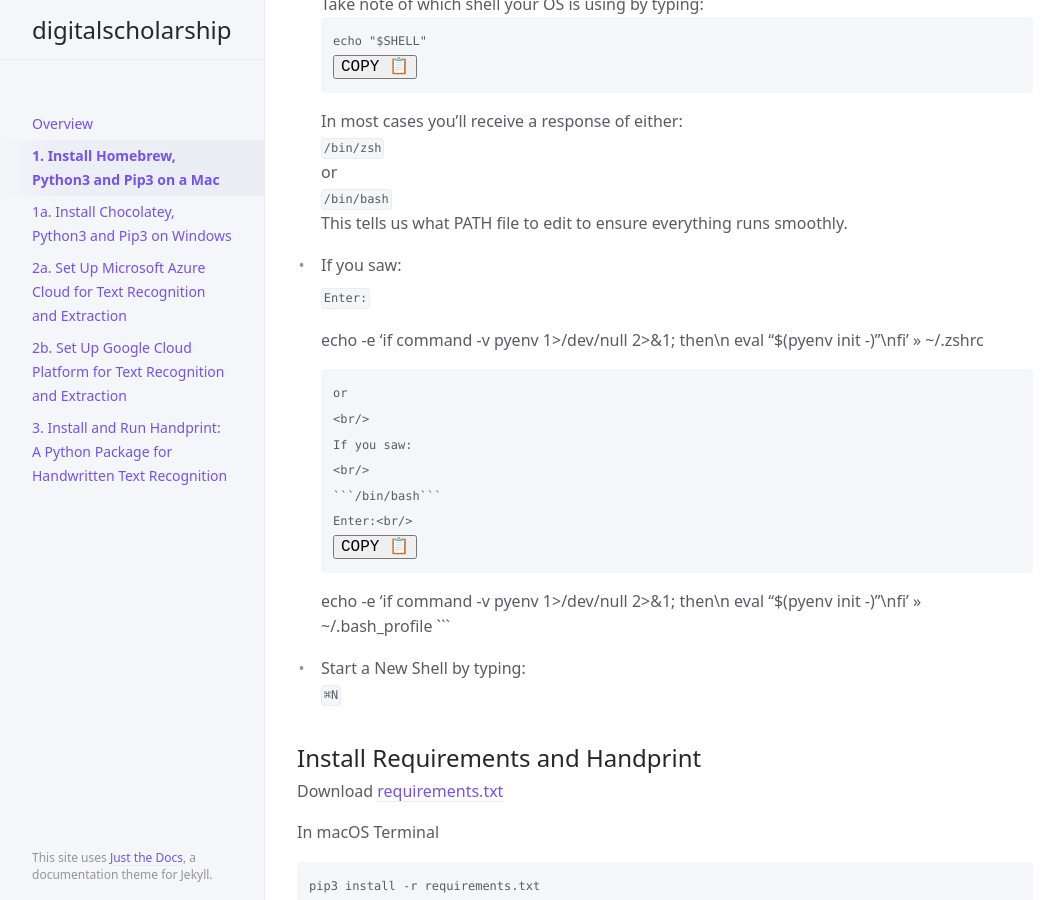
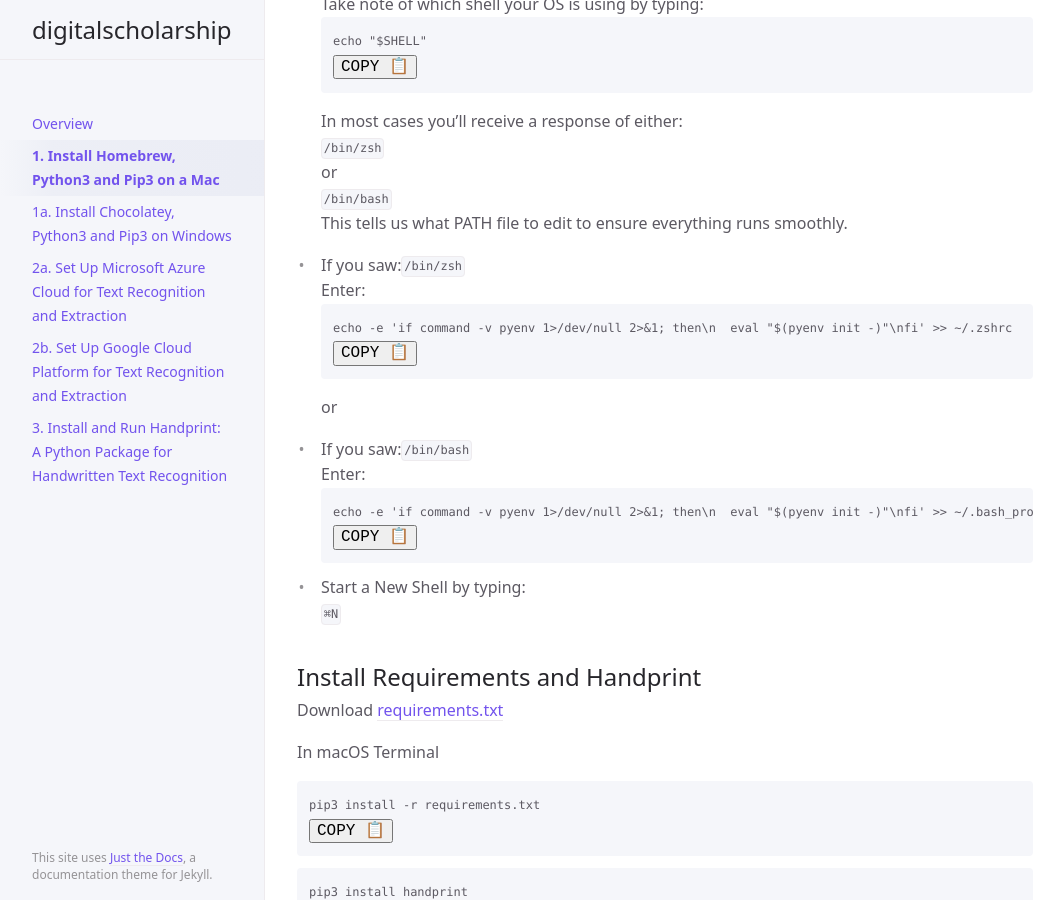
Before and after one commit to ccarvel/digitalscholarship, a Jekyll site: the page built from step_1_cli.md, in a window 1280 px wide and 900 px high, scrolled down 1196 px. Shown: the whole window, without its empty margins (107-1171 px from the left). Built offline with Jekyll 4.4.1, drawn with Linux system fonts in a browser that asks for light colours.

Commit message:
Update step_1_cli.md

````diff
--- a/step_1_cli.md
+++ b/step_1_cli.md
@@ -51,17 +51,14 @@ or<br/>
 ```/bin/bash```<br/>
 This tells us what PATH file to edit to ensure everything runs smoothly.<br/>
 
-* If you saw:<br/>
-```/bin/zsh```
-Enter:
+* If you saw:```/bin/zsh```<br/>
+Enter:<br/>
 ```
 echo -e 'if command -v pyenv 1>/dev/null 2>&1; then\n  eval "$(pyenv init -)"\nfi' >> ~/.zshrc
 ```
 or
 <br/>
-If you saw:
-<br/>
-```/bin/bash```
+* If you saw:```/bin/bash```<br/>
 Enter:<br/>
 ```
 echo -e 'if command -v pyenv 1>/dev/null 2>&1; then\n  eval "$(pyenv init -)"\nfi' >> ~/.bash_profile
````
